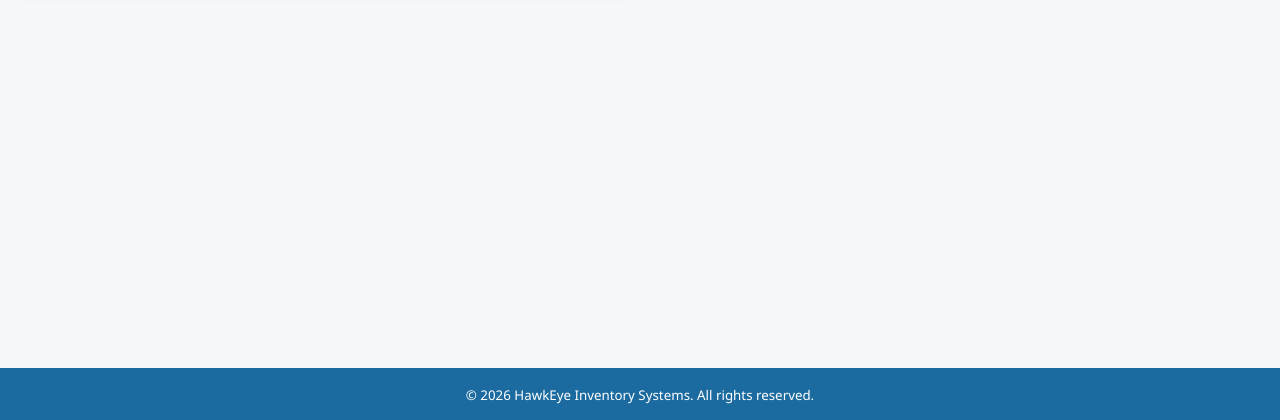
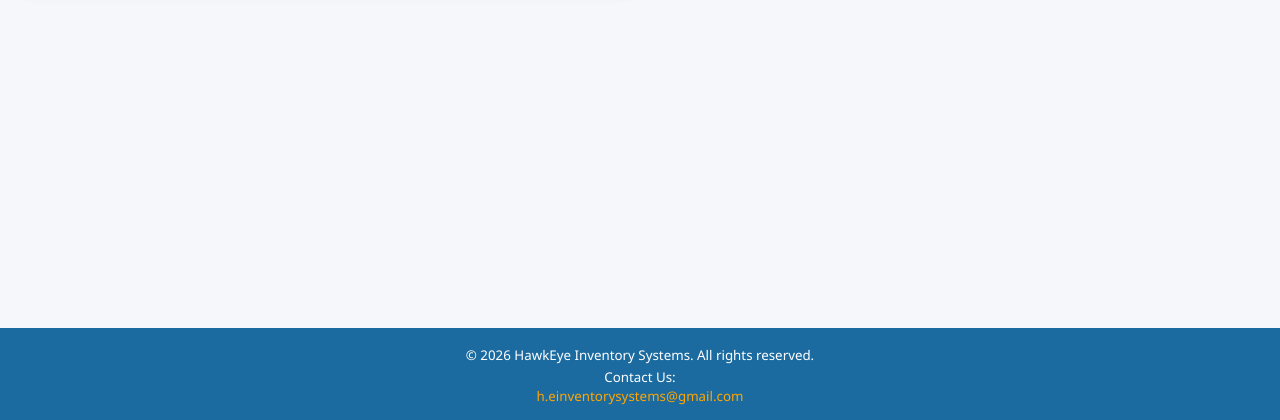
Before and after one commit to connor-w-smith/HawkEye, a Flask app: page /order-history in a window 1280 px wide. Shown: the part 380-800 px from the top of the page. Run offline with Flask 3, Linux system fonts and the light colour scheme; data that the repository does not hold is empty; some libraries are stand-ins or nearby versions.

Commit message:
Small UI fixes

```diff
--- a/templates/edit-orders.html
+++ b/templates/edit-orders.html
@@ -32,7 +32,7 @@
                 <li><a href="/start-order" class="nav-link">Start Order</a></li>
                 <li><a href="/order-history" class="nav-link">Order History</a></li>
                 <li class="admin-only dropdown">
-                    <a href="#" class="nav-link">Edit ▼</a>
+                    <a href="#" class="nav-link">Edit <span class="dropdown-caret">▼</span></a>
                     <div class="dropdown-content">
                         <a href="/edit-raw-materials">Raw Materials</a>
                         <a href="/edit-recipes">Recipes</a>
--- a/templates/order-history.html
+++ b/templates/order-history.html
@@ -119,7 +119,10 @@
 
 <!-- Footer -->
 <footer>
-    <small>&copy; 2026 HawkEye Inventory Systems. All rights reserved.</small>
+    <small>
+        &copy; 2026 HawkEye Inventory Systems. All rights reserved.<br>
+        Contact Us: <p>h.einventorysystems@gmail.com</p>
+    </small>
 </footer>
 
 <!-- Scripts -->
```
